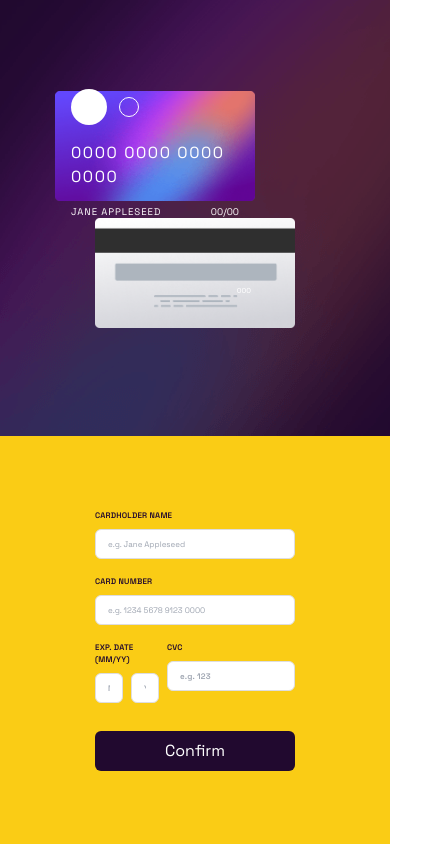
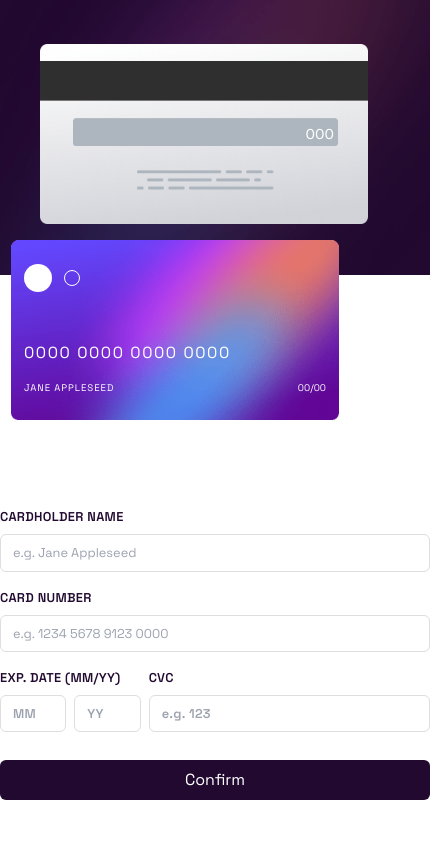
Before and after one commit to AslamtoIbrahim/Interactive-card-details-form, a website: page index.html in a window 390 px wide. Shown: the whole page, 430 px wide, since content can reach past the window. Drawn offline with Linux system fonts and the light colour scheme.

Commit message:
[FIX] all elenets are fixed and flexible with different screen sizes

```diff
--- a/index.html
+++ b/index.html
@@ -30,15 +30,15 @@
   <main class="h-screen w-screen grid md:grid-cols-2 font-pgro">
 
     <!-- 🟢 The left side with the cards -->
-    <div class="
-    bg-no-repeat
-    flex flex-col justify-center items-center lg:items-end"
-    style="background-image: url(images/bg-main-desktop.png);">
+    <div id="left-side" class="
+    bg-no-repeat bg-left-top  bg-contain
+    flex flex-col-reverse md:flex-col justify-center items-center lg:items-end
+    gap-4 " style="background-image: url('');">
 
       <!-- 📙 the card front -->
       <div id="front-card" class="
-       w-[200px] sm:w-[350px] md:w-[380px] lg:w-[447px] h-[145px] sm:h-[200px] md:h-[245px]
-       p-4 sm:p-6 md:p-8 lg:12
+       w-[350px] md:w-[380px] lg:w-[447px] h-[180px] sm:h-[200px] md:h-[245px]
+       p-6  sm:p-7  md:p-8 lg:p-12
        bg-no-repeat bg-contain bg-center
        box-border text-white flex flex-col justify-between gap-4 sm:gap-8
        relative -left-10 lg:-left-14"
@@ -47,9 +47,9 @@
        <!-- shapes content -->
         <div class="flex items-center gap-3">
           <!-- this big cirlce ⚪ -->
-          <span class="inline-block w-9 h-9 bg-white rounded-full "></span>
+          <span class="inline-block w-7 h-7 md:w-9 md:h-9 bg-white rounded-full "></span>
           <!-- this small circle 🔘 -->
-          <span class="inline-block w-5 h-5 border-white border-[1px] rounded-full "></span>
+          <span class="inline-block w-4 h-4 md:w-6 md:h-6  border-white border-[1px] rounded-full "></span>
         </div>
 
         <!-- text content -->
@@ -75,18 +75,20 @@
        style="background-image: url('./images/bg-card-back.png');">
        <!-- three digits 000 -->
         <span class="
-        mr-11 lg:mr-12  md:mb-10 lg:mb-2
-       text-white font-lfr
-         text-[0.5rem] sm:text-sm md:text-base lg:text-xl ">000</span>
+        mr-14 md:mr-11 lg:mr-12 md:mb-10 lg:mb-2
+      text-white font-lfr
+        text-[1rem] sm:text-sm md:text-base lg:text-xl">000</span>
       </div>
 
     </div>
 
+
+
     <!-- 📗 The right side with the form -->
-    <div class="h-full flex justify-center items-center font-spgr bg-yellow-400">
+    <div class="h-full flex justify-center items-center font-spgr">
 
       <!-- 📗 form element -->
-      <form class="w-[200px] sm:w-[250px] md:w-[420px]" action="">
+      <form class="w-[430px] md:w-[430px] lg:w-[465px]" action="">
 
         <label for="name">Cardholder Name</label>
         <input id="name" type="text" placeholder="e.g. Jane Appleseed">
--- a/script.js
+++ b/script.js
@@ -1,6 +1,8 @@
 const frontCard = document.getElementById('front-card');
 const backCard = document.getElementById('back-card');
+const leftSide = document.getElementById('left-side');
 
+setImageBackground();
 setDimensions();
 
 function setDimensions() {
@@ -10,5 +12,16 @@ function setDimensions() {
     backCard.style.height = height + 'px';
 }
 
+function setImageBackground(){
+    const background = window.innerWidth > 760
+    ? "url('images/bg-main-desktop.png')"
+    : "url('images/bg-main-mobile.png')";
+    leftSide.style.backgroundImage = background;
+}
 
-window.addEventListener('resize', setDimensions);
+
+window.addEventListener('resize', () =>{
+    setImageBackground();
+    setDimensions();
+
+});
--- a/src/input.css
+++ b/src/input.css
@@ -7,7 +7,7 @@
 label{
     @apply
     block text-violet-gr-v-dr uppercase font-semibold tracking-wide
-    text-[0.5rem] sm:text-sm md:text-base;
+    text-[0.8rem] sm:text-[0.9rem] md:text-[1rem];
 
 
 }
@@ -17,5 +17,5 @@ input{
     border-violet-gr border-[1px] rounded-md inline-block  px-3  py-2 outline-none
     mb-4 mt-2 w-full
     focus:border-violet-gr-v-dr
-    text-[0.5rem] sm:text-sm md:text-base;
+    text-[0.8rem] sm:text-sm md:text-base;
 }
```
Also changed, not shown: src/styles.css.
